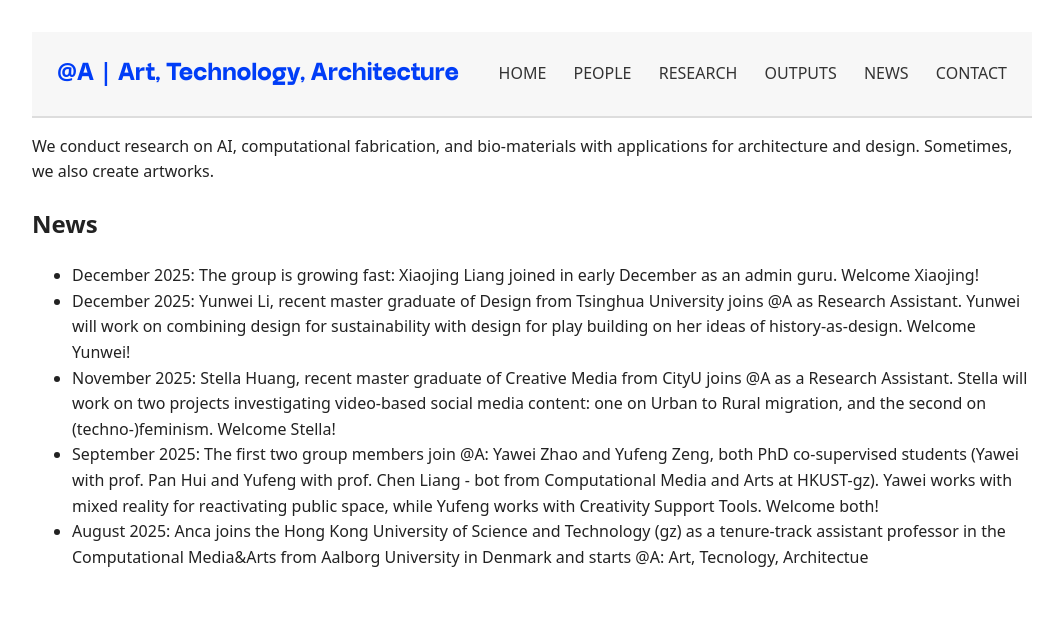
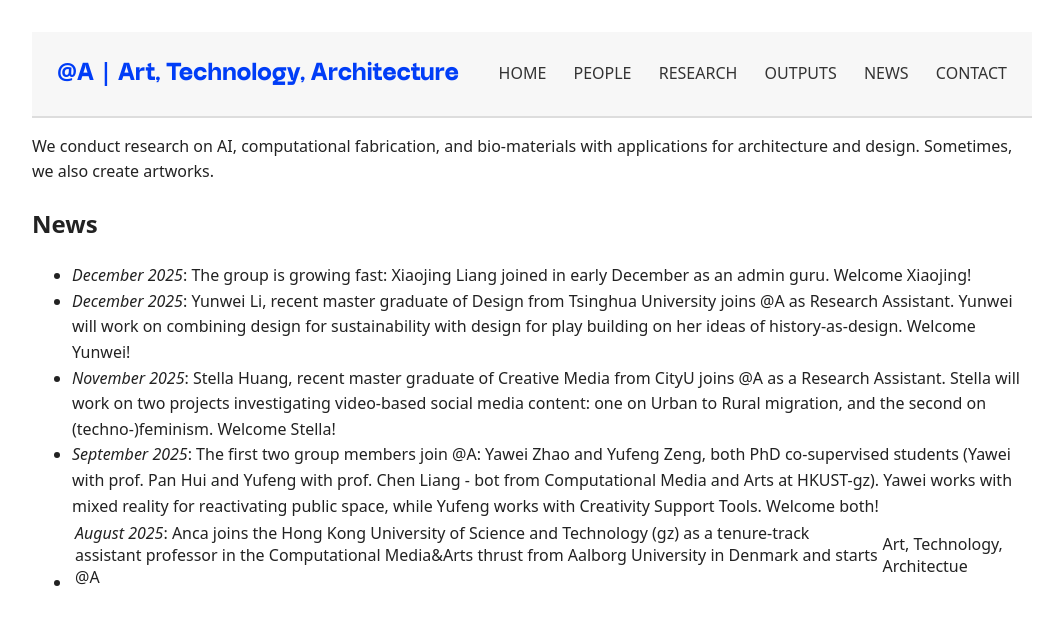
Before and after one commit to anqua/at-a, a Jekyll site: the page built from index.md, in a window 1280 px wide. Shown: the top 625 px of the page, without its empty margins (108-1171 px from the left). Built offline with Jekyll 4.4.1, drawn with Linux system fonts in a browser that asks for light colours; some web fonts are replaced.

Commit message:
Update index.md

```diff
--- a/index.md
+++ b/index.md
@@ -7,8 +7,8 @@ We conduct research on AI, computational fabrication, and bio-materials with app
 Sometimes, we also create artworks.
 
 ## News
-- December 2025: The group is growing fast: Xiaojing Liang joined in early December as an admin guru. Welcome Xiaojing!
-- December 2025: Yunwei Li, recent master graduate of Design from Tsinghua University joins @A as Research Assistant. Yunwei will work on combining design for sustainability with design for play building on her ideas of history-as-design. Welcome Yunwei!
-- November 2025: Stella Huang, recent master graduate of Creative Media from CityU joins @A as a Research Assistant. Stella will work on two projects investigating video-based social media content: one on Urban to Rural migration, and the second on (techno-)feminism. Welcome Stella!
-- September 2025: The first two group members join @A: Yawei Zhao and Yufeng Zeng, both PhD co-supervised students (Yawei with prof. Pan Hui and Yufeng with prof. Chen Liang - bot from Computational Media and Arts at HKUST-gz). Yawei works with mixed reality for reactivating public space, while Yufeng works with Creativity Support Tools. Welcome both!
-- August 2025: Anca joins the Hong Kong University of Science and Technology (gz) as a tenure-track assistant professor in the Computational Media&Arts from Aalborg University in Denmark and starts @A: Art, Tecnology, Architectue
+- *December 2025*: The group is growing fast: Xiaojing Liang joined in early December as an admin guru. Welcome Xiaojing!
+- *December 2025*: Yunwei Li, recent master graduate of Design from Tsinghua University joins @A as Research Assistant. Yunwei will work on combining design for sustainability with design for play building on her ideas of history-as-design. Welcome Yunwei!
+- *November 2025*: Stella Huang, recent master graduate of Creative Media from CityU joins @A as a Research Assistant. Stella will work on two projects investigating video-based social media content: one on Urban to Rural migration, and the second on (techno-)feminism. Welcome Stella!
+- *September 2025*: The first two group members join @A: Yawei Zhao and Yufeng Zeng, both PhD co-supervised students (Yawei with prof. Pan Hui and Yufeng with prof. Chen Liang - bot from Computational Media and Arts at HKUST-gz). Yawei works with mixed reality for reactivating public space, while Yufeng works with Creativity Support Tools. Welcome both!
+- *August 2025*: Anca joins the Hong Kong University of Science and Technology (gz) as a tenure-track assistant professor in the Computational Media&Arts thrust from Aalborg University in Denmark and starts @A | Art, Technology, Architectue
```
